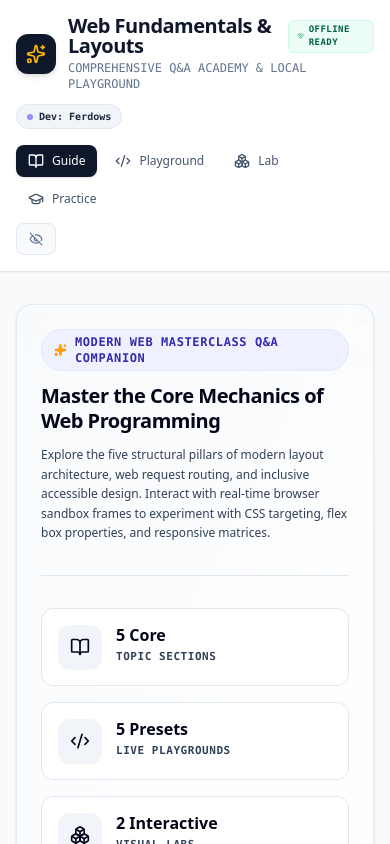
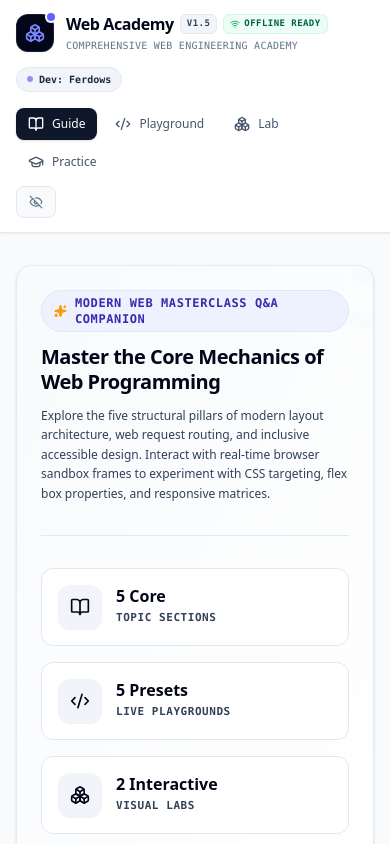
Before and after one commit to fsferdows/Web-Programming-and-Modern-Layouts-Guide, a React (Vite) app: page / in a window 390 px wide. Shown: the top 844 px of the page. Built offline with nearby package versions, Linux system fonts and the light colour scheme.

Commit message:
feat(ui): redesign navigation header
Update header layout, branding, and styling to improve responsiveness and visual hierarchy.

```diff
--- a/src/components/Navigation.tsx
+++ b/src/components/Navigation.tsx
@@ -22,32 +22,36 @@ export default function Navigation({ activeTab, setActiveTab, isZenMode, toggleZ
   return (
     <header className="bg-white border-b border-slate-200 sticky top-0 z-40 shadow-xs" id="main-header">
       <div className="max-w-7xl mx-auto px-4 sm:px-6 lg:px-8">
-        <div className="flex flex-col md:flex-row md:items-center md:justify-between py-4 gap-4">
-          <div className="flex flex-col sm:flex-row items-start sm:items-center gap-3" id="brand-container">
+        <div className="flex flex-col lg:flex-row lg:items-center lg:justify-between py-3.5 gap-4">
+          <div className="flex flex-wrap items-center justify-between sm:justify-start gap-3.5" id="brand-container">
             <div className="flex items-center space-x-3">
-              <div className="bg-slate-900 text-white p-2.5 rounded-xl shadow-md flex items-center justify-center">
-                <Sparkles className="w-5 h-5 text-amber-400" />
+              <div className="relative bg-slate-950 text-white p-2 rounded-xl shadow-xs border border-slate-800/80 flex items-center justify-center shrink-0 group">
+                <div className="absolute -top-0.5 -right-0.5 w-2 h-2 rounded-full bg-indigo-500 ring-2 ring-white"></div>
+                <Boxes className="w-5 h-5 text-indigo-400 group-hover:rotate-6 transition-transform duration-200" />
               </div>
               <div>
-                <div className="flex items-center gap-2">
-                  <h1 className="text-xl font-bold text-slate-900 tracking-tight leading-none">
-                    Web Fundamentals & Layouts
+                <div className="flex flex-wrap items-center gap-1.5 sm:gap-2">
+                  <h1 className="text-base sm:text-lg font-extrabold text-slate-950 tracking-tight leading-none">
+                    Web Academy
                   </h1>
+                  <span className="inline-flex items-center text-[9px] bg-slate-100 border border-slate-200 text-slate-700 font-bold px-1.5 py-0.5 rounded-md font-mono uppercase tracking-wider">
+                    v1.5
+                  </span>
                   {/* Dynamic Offline Status badge */}
                   {isOffline ? (
-                    <span className="inline-flex items-center gap-1 bg-amber-50 border border-amber-200 text-amber-800 text-[9px] font-bold px-2 py-0.5 rounded-md font-mono uppercase tracking-wider">
+                    <span className="inline-flex items-center gap-1 bg-amber-50 border border-amber-200 text-amber-800 text-[9px] font-bold px-1.5 py-0.5 rounded-md font-mono uppercase tracking-wider">
                       <WifiOff className="w-2.5 h-2.5 text-amber-600 animate-pulse" />
                       Offline Mode
                     </span>
                   ) : (
-                    <span className="inline-flex items-center gap-1 bg-emerald-50 border border-emerald-100 text-emerald-800 text-[9px] font-bold px-2 py-0.5 rounded-md font-mono uppercase tracking-wider">
+                    <span className="inline-flex items-center gap-1 bg-emerald-50 border border-emerald-100 text-emerald-800 text-[9px] font-bold px-1.5 py-0.5 rounded-md font-mono uppercase tracking-wider">
                       <Wifi className="w-2.5 h-2.5 text-emerald-600" />
                       Offline Ready
                     </span>
                   )}
                 </div>
-                <p className="text-xs text-slate-500 font-mono mt-1">
-                  COMPREHENSIVE Q&A ACADEMY & LOCAL PLAYGROUND
+                <p className="text-[10px] text-slate-500 font-mono mt-1 uppercase tracking-wide">
+                  COMPREHENSIVE WEB ENGINEERING ACADEMY
                 </p>
               </div>
             </div>
```
